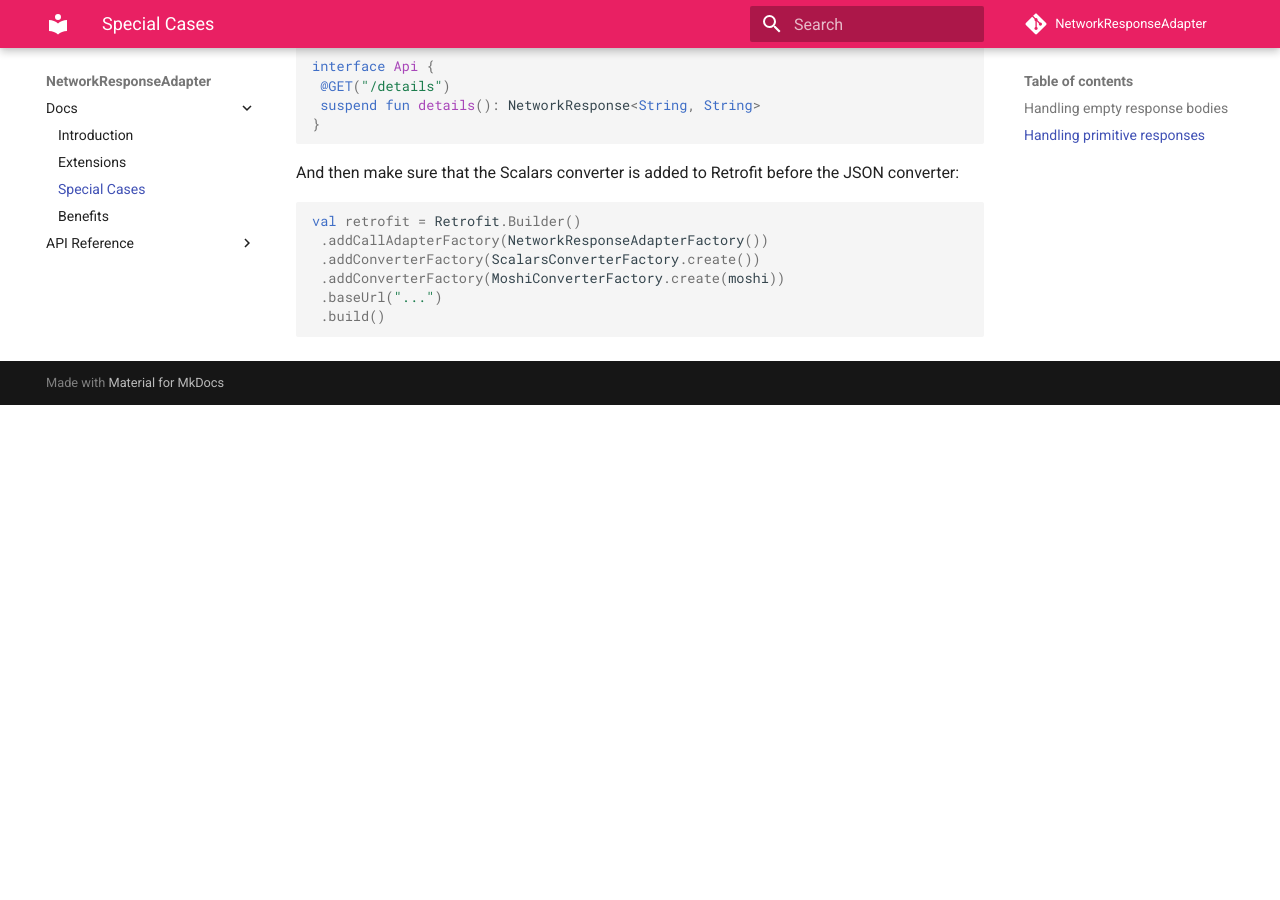
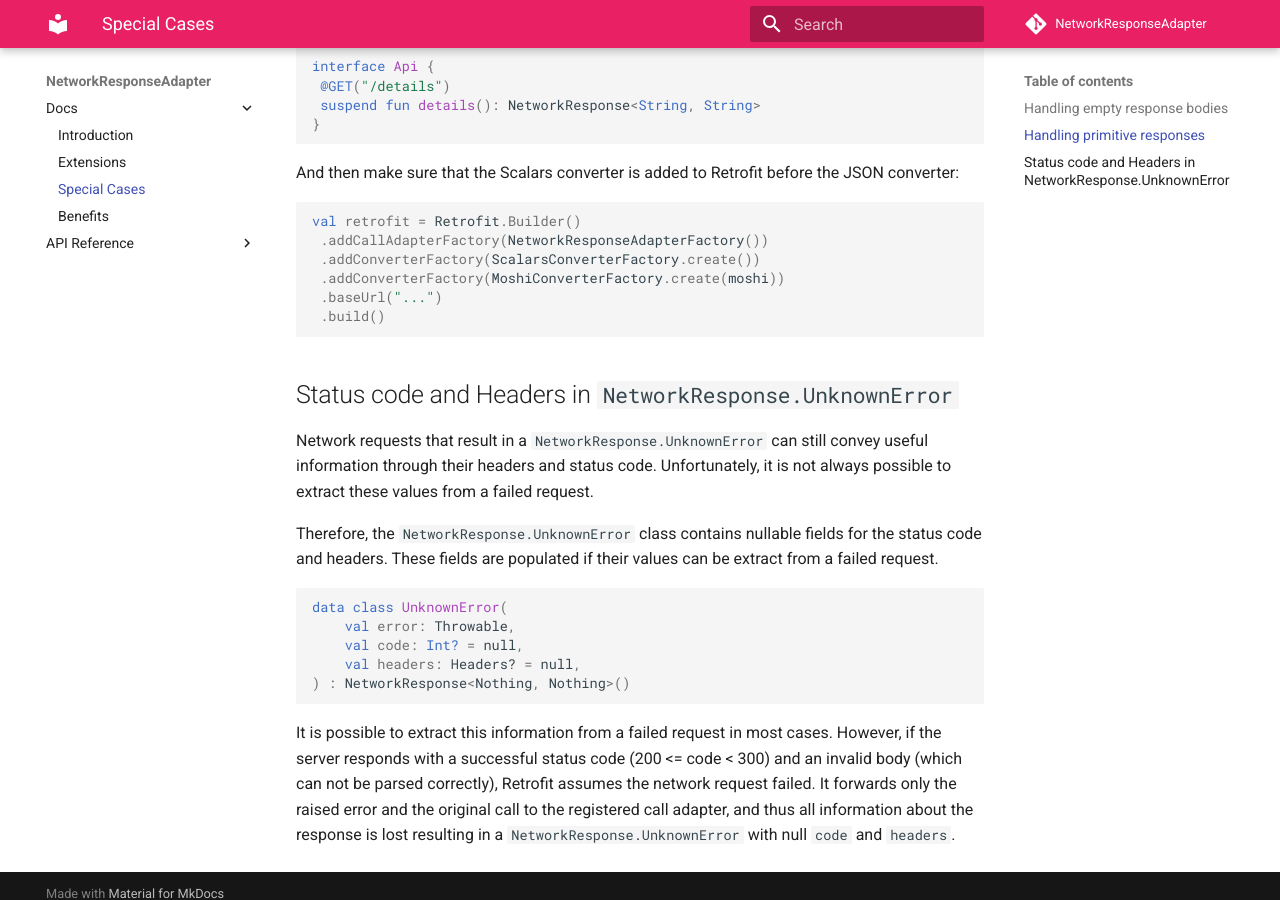
Before and after one commit to haroldadmin/NetworkResponseAdapter, an MkDocs documentation site: the page built from docs/docs/docs/special-cases.md, in a window 1280 px wide and 900 px high, scrolled down 593 px. Built offline with MkDocs 1.6.1 and Material for MkDocs 9.7.7, drawn with Linux system fonts in a browser that asks for light colours; comment, search, counter and statistics services are not loaded; before the commit the page ends 998 px from its top, so only the background shows below that.

Commit message:
feat: Update docs

````diff
--- a/docs/docs/docs/special-cases.md
+++ b/docs/docs/docs/special-cases.md
@@ -31,3 +31,19 @@ val retrofit = Retrofit.Builder()
  .baseUrl("...")
  .build()
 ```
+
+## Status code and Headers in `NetworkResponse.UnknownError`
+
+Network requests that result in a `NetworkResponse.UnknownError` can still convey useful information through their headers and status code. Unfortunately, it is not always possible to extract these values from a failed request.
+
+Therefore, the `NetworkResponse.UnknownError` class contains nullable fields for the status code and headers. These fields are populated if their values can be extract from a failed request.
+
+```kotlin
+data class UnknownError(
+    val error: Throwable,
+    val code: Int? = null,
+    val headers: Headers? = null,
+) : NetworkResponse<Nothing, Nothing>()
+```
+
+It is possible to extract this information from a failed request in most cases. However, if the server responds with a successful status code (200 <= code < 300) and an invalid body (which can not be parsed correctly), Retrofit assumes the network request failed. It forwards only the raised error and the original call to the registered call adapter, and thus all information about the response is lost resulting in a `NetworkResponse.UnknownError` with null `code` and `headers`.
````
Also changed, not shown: docs/docs/docs/index.md (+1 -1 lines).
